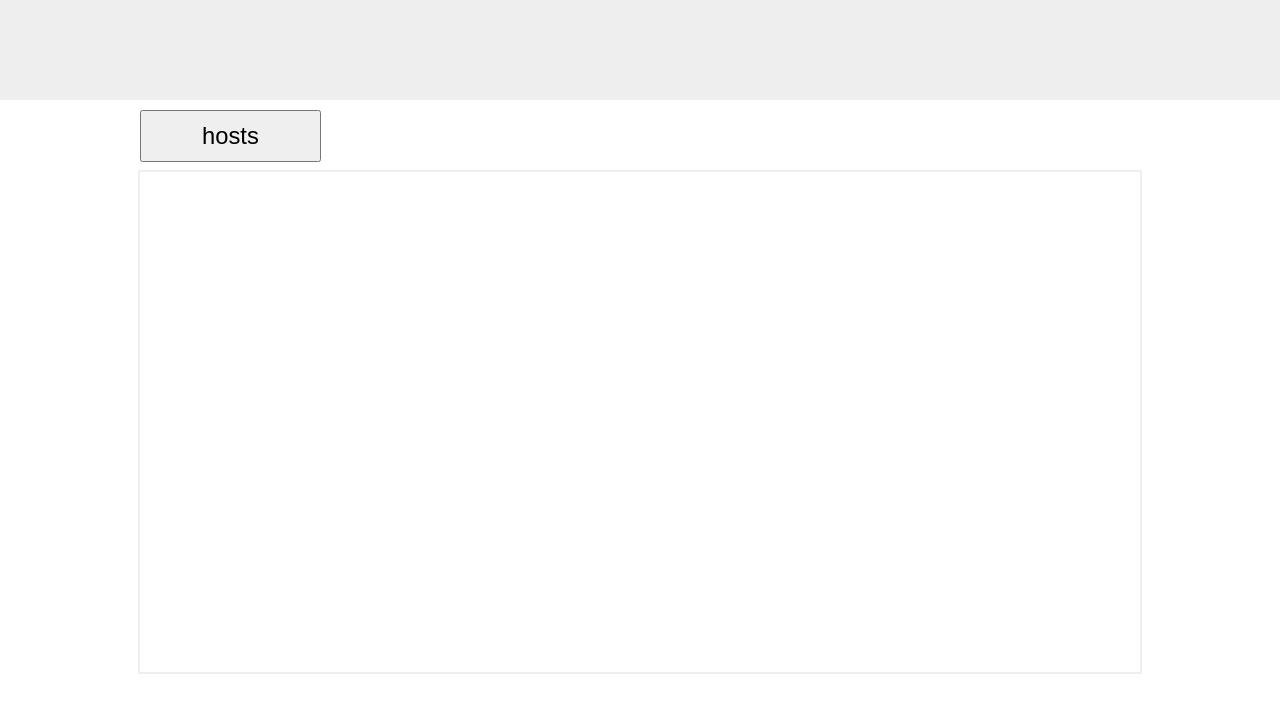
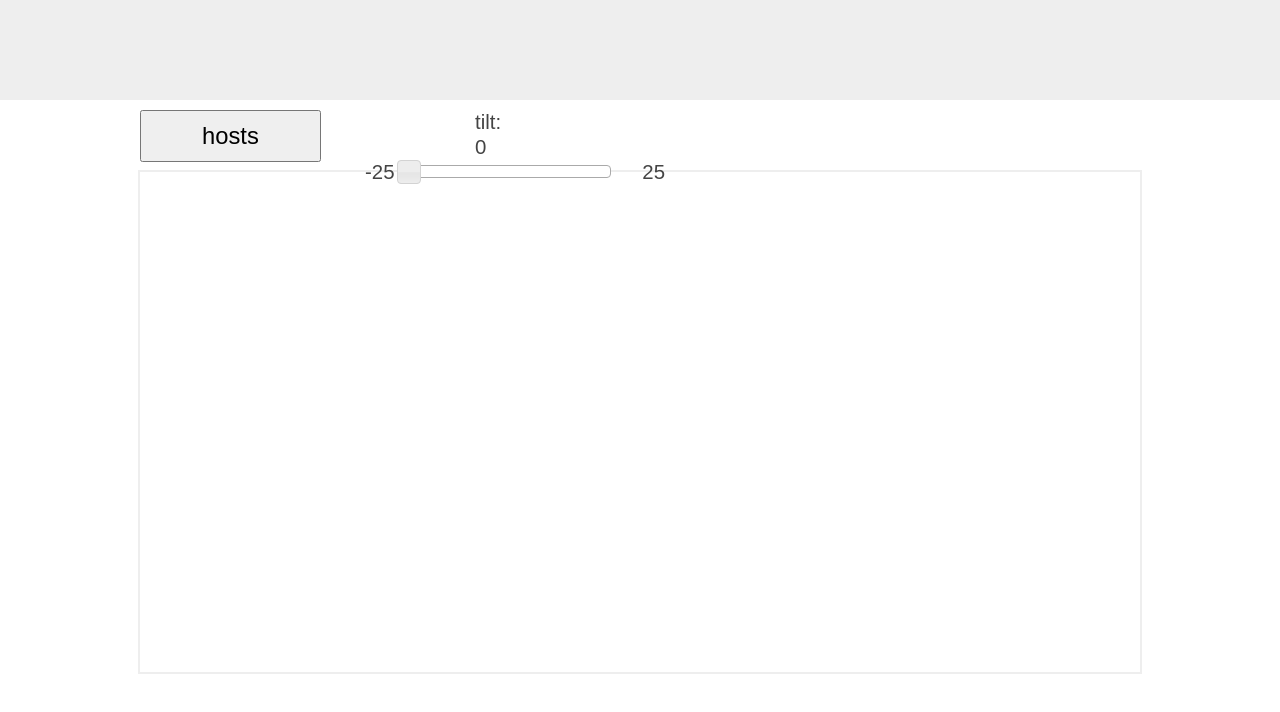
Before and after one commit to troystribling/webinect, a plain HTML site: page index.html in a window 1280 px wide. Drawn offline with nearby package versions, Linux system fonts and the light colour scheme.

Commit message:
working through tilt control

```diff
--- a/css/style.css
+++ b/css/style.css
@@ -97,15 +97,65 @@ body {
   margin: 0 auto;
   width: 1000px;
 }
+/* controls */
 #controls {
   margin: 0 auto;
   padding-top: 5px;
   height: 65px;
   width: 1000px;
+  list-style-type: none;
 }
 .control {
-  display: table-cell;
+  display: inline;
 }
+#add-host-button {
+  float: left;
+}
+#tilt-control-wrapper {
+  width: 300px;
+  height: 65px;
+  font-size: 0.85em;
+  margin-left: 225px;
+}
+#tilt-control {
+  float: left;
+  margin: 10px 0px 0px 15px;
+  width: 200px;
+}
+#tilt-control.ui-slider-horizontal {
+  height: 0.5em;
+}
+#tilt-control .ui-slider-handle {
+  width: 1em;
+  height: 1em;
+  top: -.3em;
+}
+#tilt-min {
+  margin-top: 5px;
+  float: left;
+ }
+#tilt-max {
+  margin-top: 5px;
+  float: right;
+}
+#tilt-value {
+  top: 5px;
+  width: 100px;
+  margin-left: 110px;
+  position: relative;
+}
+#tilt-title {
+  left: 0px;
+  top: 5px;
+  width: 100px;
+  margin-left: 110px;
+  position: relative;
+}
+#led-control {
+  width 100px;
+  float: left;
+}
+/* display */
 #display {
   margin: 0 auto;
   width: 1000px;
@@ -135,6 +185,11 @@ li.host-port {
 li.host-button {
   width: 180px;
 }
+.host-button .ember-button {
+  padding: 5px 50px 5px 50px;
+  margin: 12px 0 0 0;
+  width: 170px;
+}
 #add-host-name input {
   width: 330px;
   text-align: center;
@@ -143,11 +198,7 @@ li.host-button {
   width: 160px;
   text-align: center;
 }
-.host-button .ember-button {
-  padding: 5px 50px 5px 50px;
-  margin: 12px 0 0 0;
-  width: 170px;
-}
+
 //* jquery */
 .ui-button-text {
   font-size: 80%;
--- a/index.html
+++ b/index.html
@@ -26,15 +26,27 @@
     <div id="header">
     </div>
   </div>
-  <div id="controls">
-    <div class="control">
-      <script type="text/x-handlebars">
-        {{#view Em.Button target="Webinect.HostsController" action="showHosts"}}
-          hosts
-        {{/view}}
-      </script>
+  <ul id="controls">
+    <li class="control">
+      <div id="add-host-button">
+        <script type="text/x-handlebars">
+          {{#view Em.Button target="Webinect.HostsController" action="showHosts"}} hosts {{/view}}
+        </script>
+      </div>
     </div>
-  </div>
+    <li class="control">
+      <div id="tilt-control-wrapper">
+        <div id="tilt-title">tilt: </div>
+        <div id="tilt-value">0</div>
+        <div id="tilt-min">-25</div>
+        <div id="tilt-control"></div>
+        <div id="tilt-max">25</div>
+      </div>
+    </div>
+    <li class="control">
+      <div id="led-control"></div>
+    </div>
+  </ul>
   <div id="display">
   </div>
   <div id="show-hosts" title="hosts" style="display: none;">
--- a/js/app.js
+++ b/js/app.js
@@ -168,3 +168,8 @@ Webinect.AddHostView = Em.View.extend({
 });
 
 Webinect.DisplayView = Em.View.extend({});
+
+// jquery ui
+$(function() {
+  $('#tilt-control').slider();
+});
```
